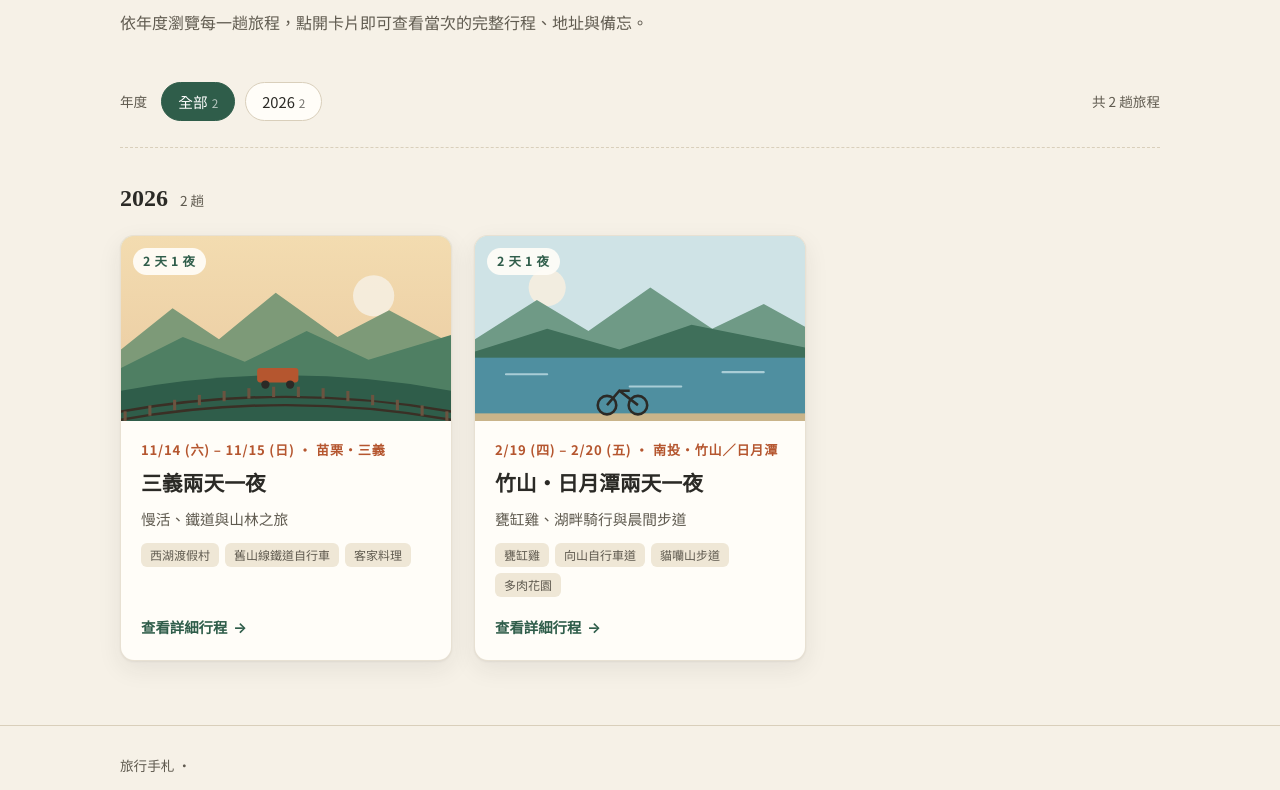
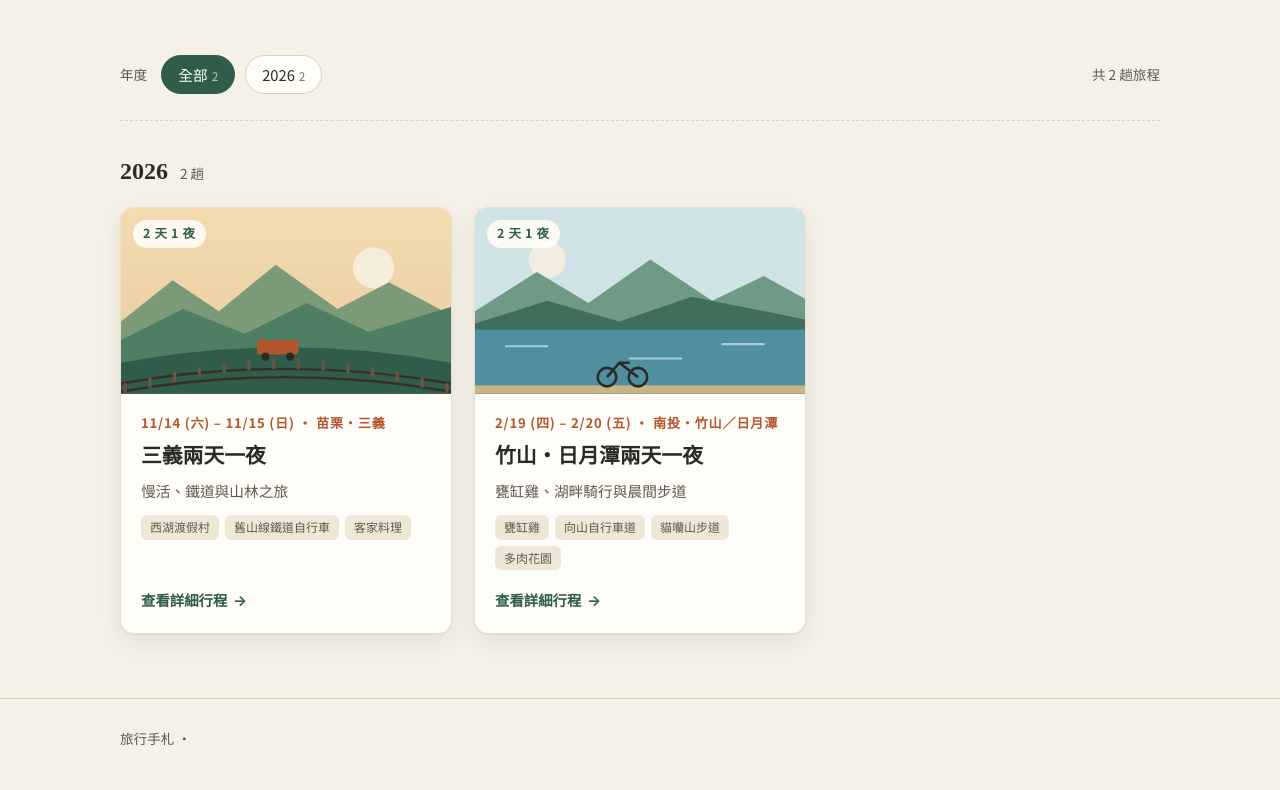
Before and after one commit to lovehlead-git/TravelPlan, a plain HTML site: page index.html in a window 1280 px wide. Shown: the part 234-1024 px from the top of the page. Drawn offline with Linux system fonts and the light colour scheme.

Commit message:
Update index.html

```diff
--- a/index.html
+++ b/index.html
@@ -25,7 +25,6 @@
   <section class="home-hero">
     <div class="eyebrow">TRAVEL JOURNAL</div>
     <h1>走過的路，都收在這裡。</h1>
-    <p>依年度瀏覽每一趟旅程，點開卡片即可查看當次的完整行程、地址與備忘。</p>
   </section>
 
   <div class="filter" role="toolbar" aria-label="依年度篩選">
```
